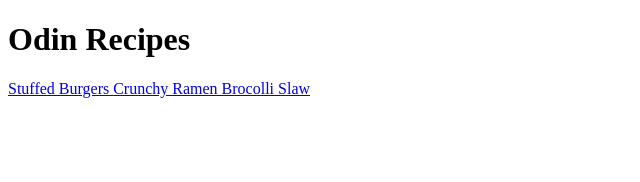
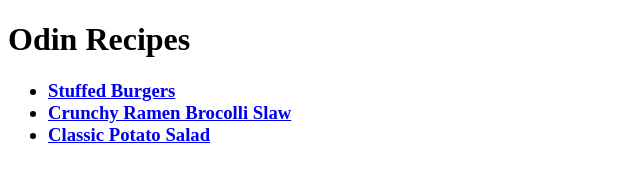
Before and after one commit to asterik503/odin-recipes, a plain HTML site: page index.html in a window 1280 px wide. Shown: the whole page, without its empty margins (0-640 px from the left). Drawn offline with Linux system fonts and the light colour scheme.

Commit message:
fix: added links to third recipe

```diff
--- a/index.html
+++ b/index.html
@@ -8,7 +8,8 @@
   </head>
   <body>
     <h1> Odin Recipes </h1>
-    <a href="recipes/stuffed-burgers.html"> Stuffed Burgers </a>
-    <a href="recipes/crunchy-ramen-broccoli-slaw.html"> Crunchy Ramen Brocolli Slaw </a>
+    <h3> <ul> <li><a href="recipes/stuffed-burgers.html"> Stuffed Burgers </a></li>
+    <li><a href="recipes/crunchy-ramen-broccoli-slaw.html"> Crunchy Ramen Brocolli Slaw </a> </li>
+    <li><a href="recipes/classic-potato-salad.html"> Classic Potato Salad </a></li></ul></h3>
   </body>
 </html>
```
